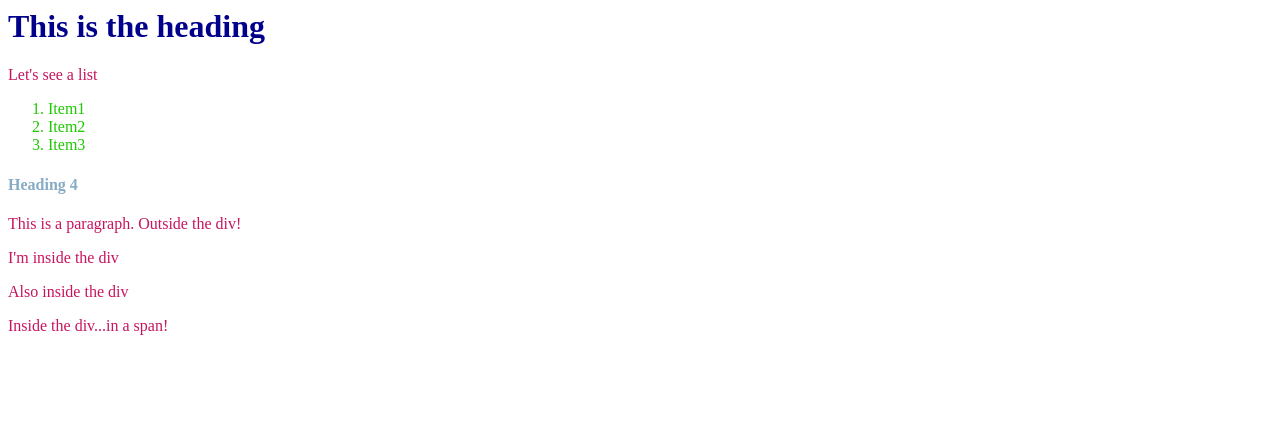
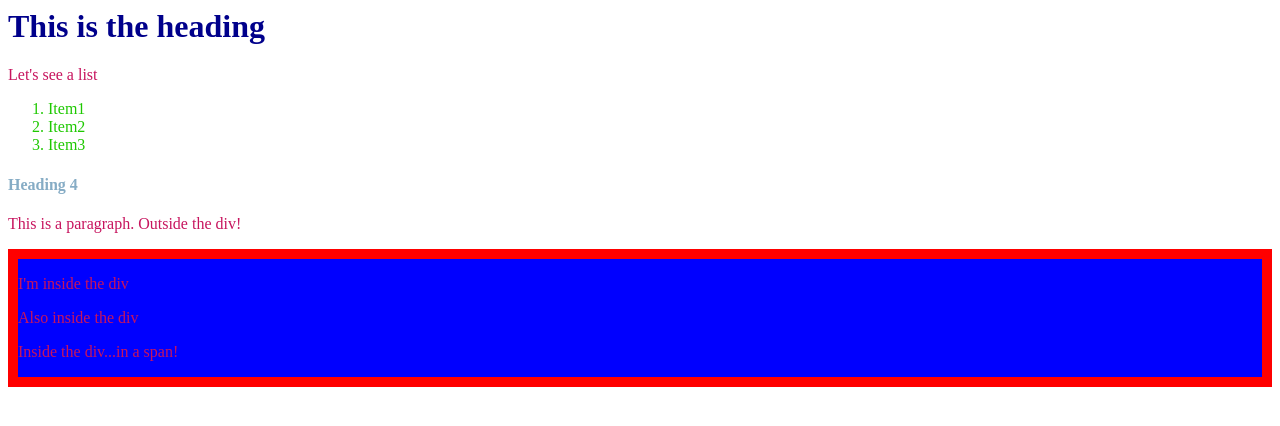
Before and after one commit to jayrajan/flask_project, a plain HTML site: page basic_css.html in a window 1280 px wide. Drawn offline with Linux system fonts and the light colour scheme.

Commit message:
feat: style for div element with bckground and border

```diff
--- a/basic_master.css
+++ b/basic_master.css
@@ -18,3 +18,15 @@ h4{
     background: url(https://images.unsplash.com/photo-1593642532781-03e79bf5bec2?ixlib=rb-1.2.1&ixid=eyJhcHBfaWQiOjEyMDd9&auto=format&fit=crop&w=1000&q=60);
     background-repeat: no-repeat;
 } */
+
+/* div{
+    background: blue;
+    border: orange;
+    border-width: 20px;
+    border-style: solid;
+} */
+
+div{
+    background: blue;
+    border: red 10px solid
+}
```
